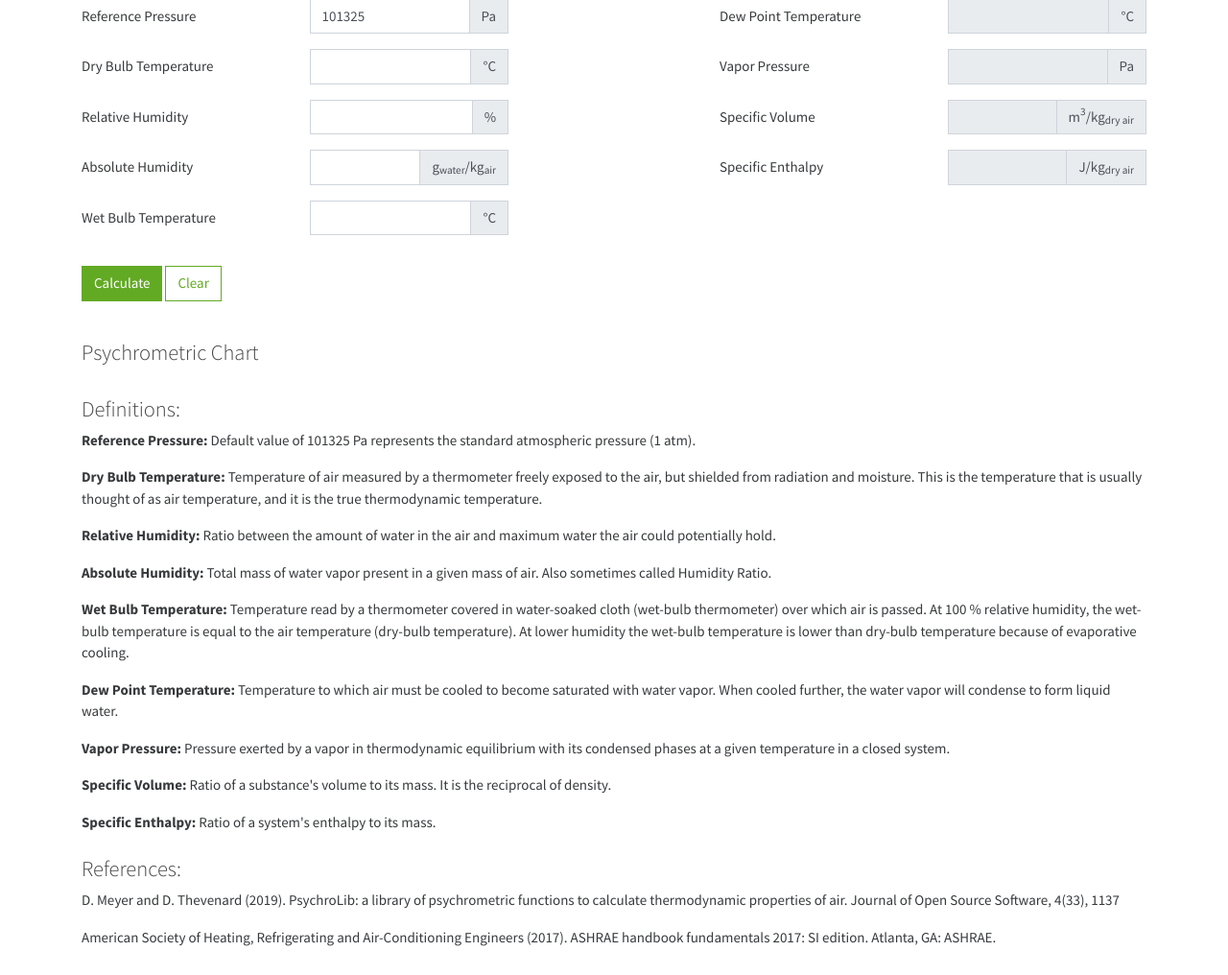
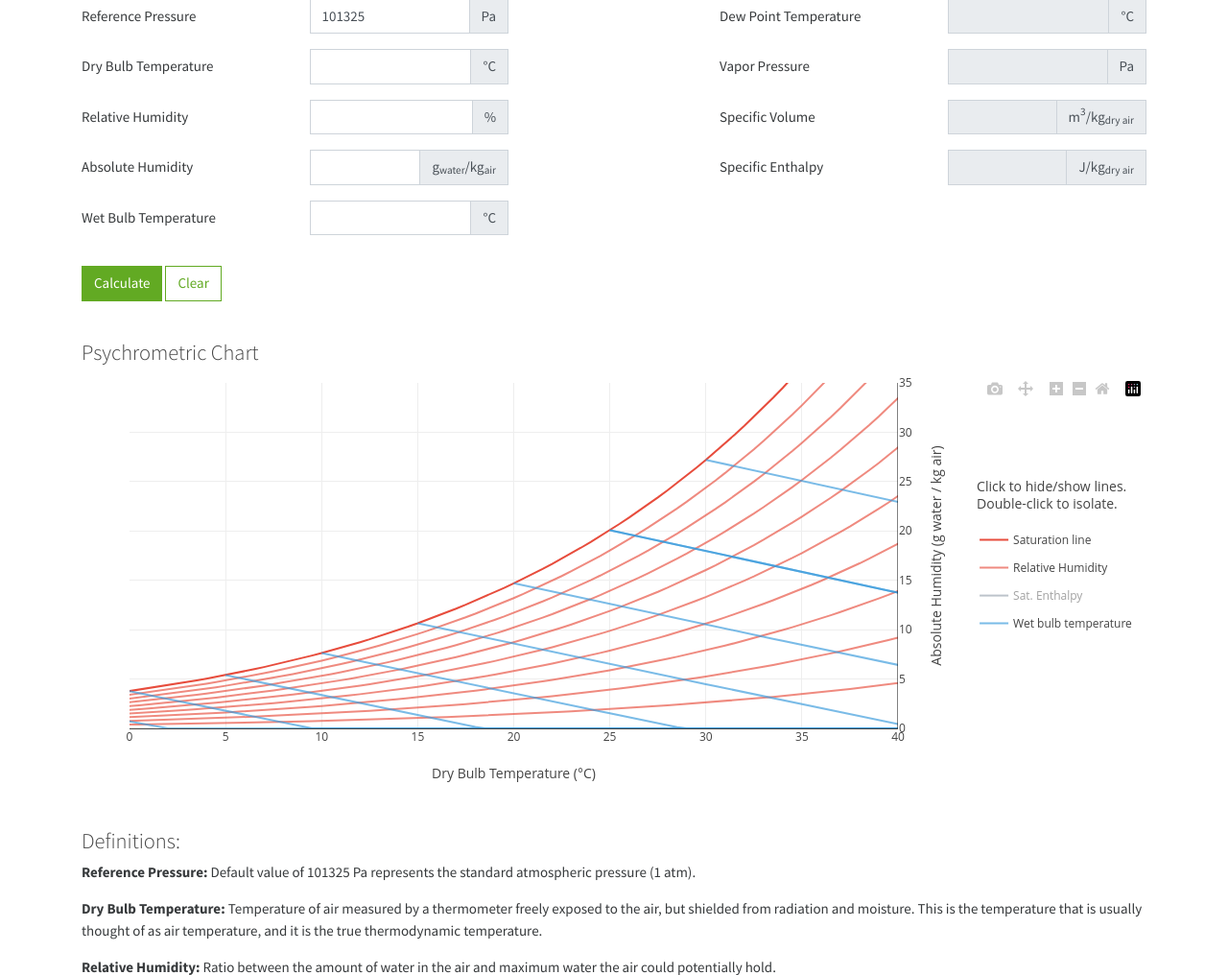
Before and after one commit to jAniceto/egichem, a Django app: page /tools/calculators/psychrometrics/ in a window 1280 px wide. Shown: the part 310-1326 px from the top of the page at 96% size. Run offline with Django 3.2, Linux system fonts and the light colour scheme; some libraries are stand-ins or nearby versions.

Commit message:
Updated Psychrometrics calculator

```diff
--- a/calculators/static/calculators/psychrometrics.js
+++ b/calculators/static/calculators/psychrometrics.js
@@ -157,3 +157,46 @@ function calculatePsychrometrics() {
 function clearAlert() {
   alert.style.display = 'none';
 }
+
+
+
+// Create Psychrometric Chart
+createPsychrometricChart('psychrometricChart', refPressInput.value);
+
+
+var point = 0;  // counter for the point added to the plot
+
+// Update Psychrometric Chart
+function updatePsychrometricChart(chartID) {
+  let dryBulbTempVal = document.getElementById('dryBulbTemp').value;
+  let absHumVal = document.getElementById('absHum').value;
+
+  point += 1;
+  pointStr = 'Point ' + point.toString();
+
+  Plotly.addTraces(chartID, {
+    x: [dryBulbTempVal],
+    y: [absHumVal],
+    mode: 'markers',
+    type: 'scatter',
+    marker: {
+      size: 10
+    },
+    hoverinfo: 'name+x+y',
+    hoverlabel: {namelength: -1},
+    name: pointStr
+  });
+}
+
+psychrometricsForm.addEventListener('submit', function (event) {
+  event.preventDefault();
+  updatePsychrometricChart('psychrometricChart');
+});
+
+
+// Clear Psychrometric Chart
+var clearButton = document.getElementById('clearButton');
+clearButton.addEventListener('click', function (event) {
+  point = 0;  // reset point count
+  createPsychrometricChart('psychrometricChart', refPressInput.value);  // reset whole plot (redraw)
+});
--- a/calculators/templates/calculators/psychrometrics.html
+++ b/calculators/templates/calculators/psychrometrics.html
@@ -189,8 +189,8 @@
 
 
 {% endblock content %} {% block scripts %}
+<script src="https://cdn.plot.ly/plotly-latest.min.js"  type="text/javascript"></script>
 <script src="{% static 'calculators/psychrolib.js' %}" type="text/javascript"></script>
+<script src="{% static 'calculators/psychrometricsChart.js' %}" type="text/javascript"></script>
 <script src="{% static 'calculators/psychrometrics.js' %}" type="text/javascript"></script>
-<script src="https://cdn.plot.ly/plotly-latest.min.js"  type="text/javascript"></script>
-<script src="{% static 'calculators/psychrometricsChart.js' %}" type="text/javascript"></script>
 {% endblock %}
--- a/calculators/templates/calculators/psychrometrics_vent.html
+++ b/calculators/templates/calculators/psychrometrics_vent.html
@@ -367,8 +367,8 @@
 
 
 {% endblock content %} {% block scripts %}
+<script src="https://cdn.plot.ly/plotly-latest.min.js"  type="text/javascript"></script>
 <script src="{% static 'calculators/psychrolib.js' %}" type="text/javascript"></script>
-<script src="https://cdn.plot.ly/plotly-latest.min.js"  type="text/javascript"></script>
 <script src="{% static 'calculators/psychrometricsChart.js' %}" type="text/javascript"></script>
 <script src="{% static 'calculators/psychrometricsVent.js' %}" type="text/javascript"></script>
 {% endblock %}
```
